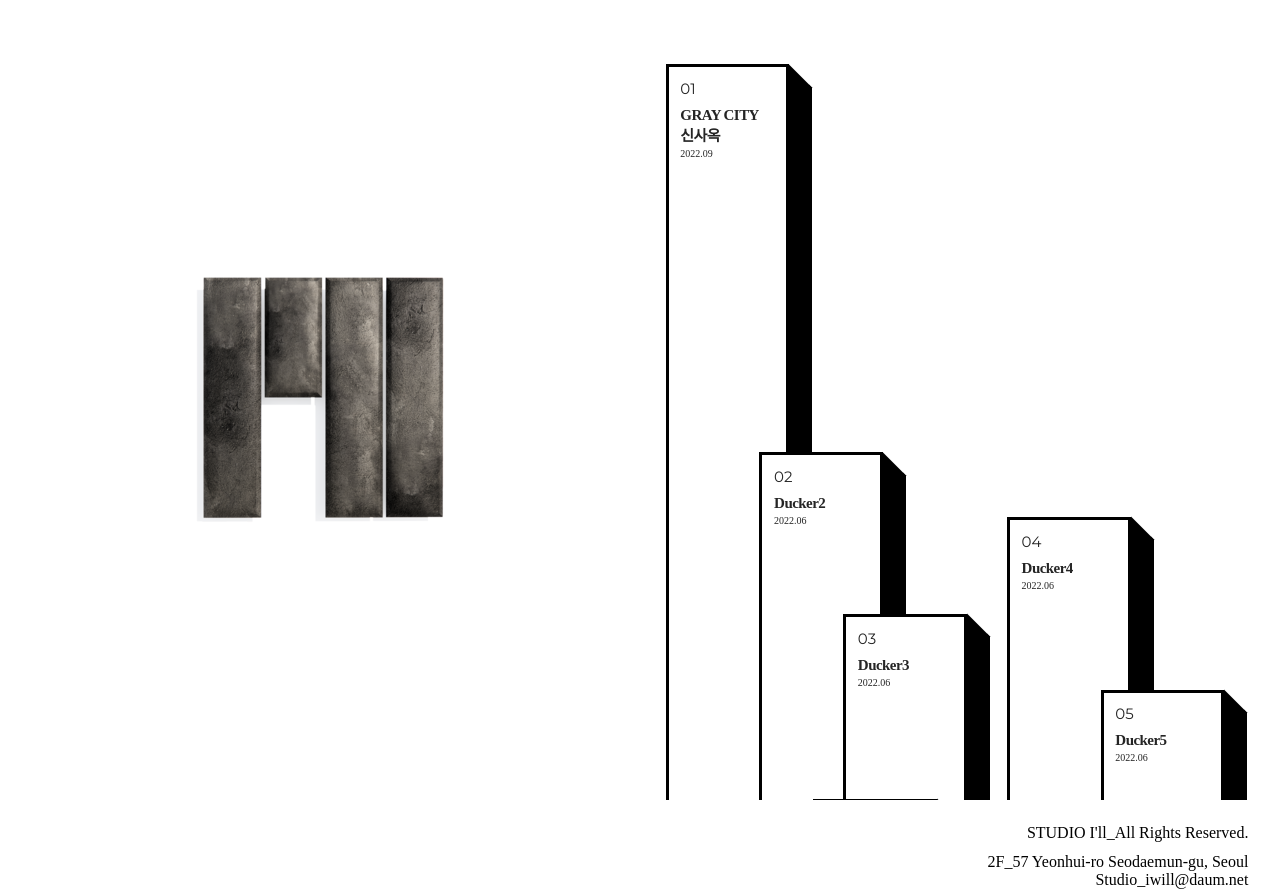
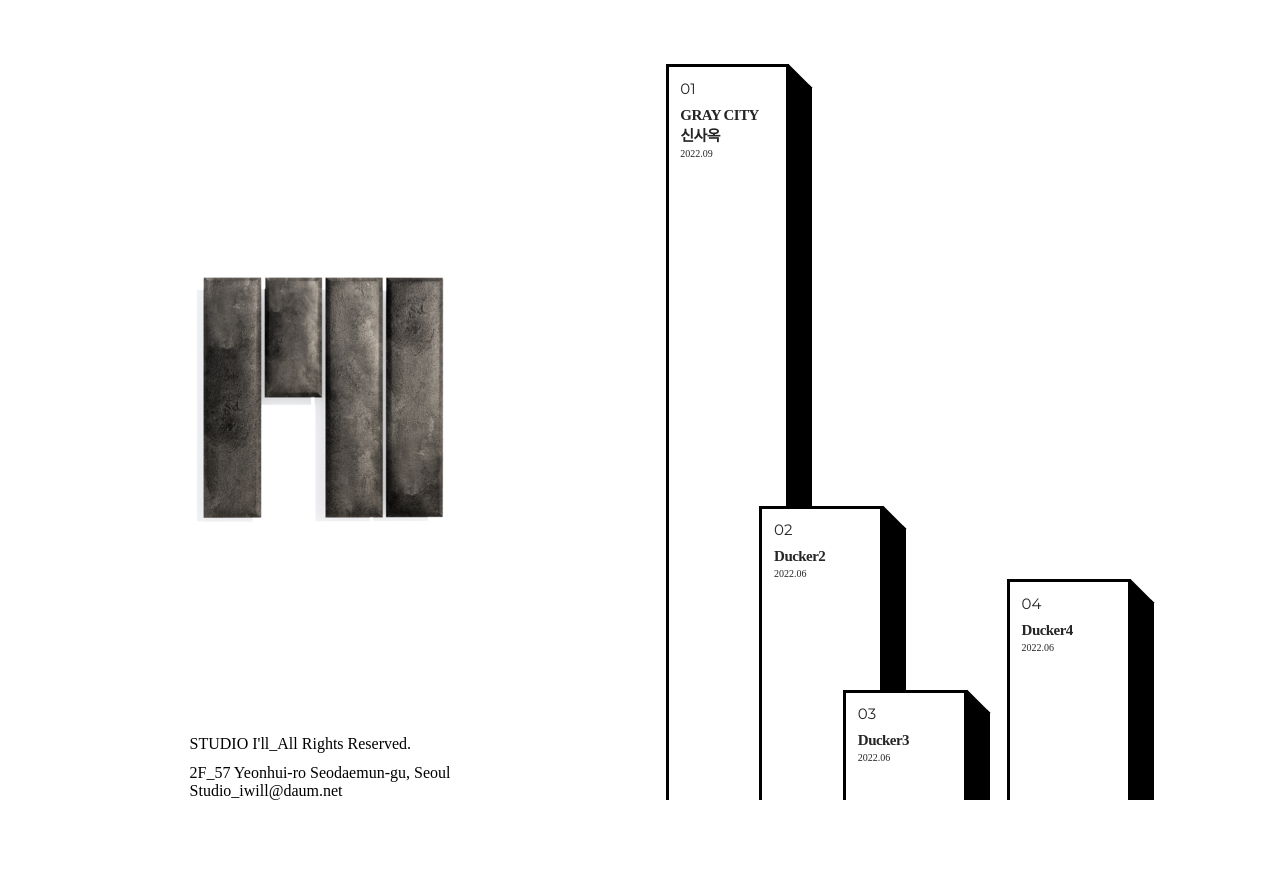
Before and after one commit to Hizini/studioiwill, a React (Create React App) app: page / in a window 1280 px wide. After the commit the page ends 800 px from the top, so only its background shows below. Built offline with nearby package versions, Linux system fonts and the light colour scheme; a web font is replaced by a local one.

Commit message:
- footer위치 수정 - 창문 간격 조정

```diff
--- a/src/Building/Building.scss
+++ b/src/Building/Building.scss
@@ -50,7 +50,7 @@
         border-right: 3px solid black;
 
         &.checked {
-			background: linear-gradient(black 25%, white 25% 50%, black 50% 75%, white 75% 100%);
+			background: linear-gradient(black 10%, white 10% 20%, black 20% 30%, white 30% 40%, black 40% 50%, white 50% 60%, black 60% 70%, white 70% 80%, black 80% 90%, white 90% 100%);
             background-size: 100% 30px;
         }
     }
--- a/src/Home/Home.js
+++ b/src/Home/Home.js
@@ -24,17 +24,14 @@ const Home = () => {
                         setShowDetail={setShowDetail}
                     />
                 ) : (
+                    <>
                         <div className="logo-area">
                             <img
                                 onClick={() => navigate("about")}
-                            src="images/studioiwill-main-logo.png"
+                                src="/images/studioiwill-main-logo.png"
                                 alt=""
                             />
                         </div>
-                )}
-            </div>
-            <div className="right">
-                <Projects showBuildingDetail={showBuildingDetail} />
                         <div className="footer">
                             <div className="company">
                                 STUDIO I'll_All Rights Reserved.
@@ -44,6 +41,11 @@ const Home = () => {
                             </div>
                             <div className="email">Studio_iwill@daum.net</div>
                         </div>
+                    </>
+                )}
+            </div>
+            <div className="right">
+                <Projects showBuildingDetail={showBuildingDetail} />
             </div>
         </div>
     );
--- a/src/Home/Home.scss
+++ b/src/Home/Home.scss
@@ -10,6 +10,7 @@
 		justify-content: center;
 		align-items: center;
 		overflow: auto;
+		position: relative;
 
 		.logo-area {
 			cursor: pointer;
@@ -31,10 +32,12 @@
 	}
 
 	.footer {
+		position: absolute;
+		bottom: 0;
 		font-family: 'NanumSquareNeoBold';
 		display: flex;
 		flex-direction: column;
-		align-items: flex-end;
+		align-items: flex-start;
 		padding: 3vh calc(2vw + 6px) 0;
 
 		.address {
--- a/src/Projects/Projects.js
+++ b/src/Projects/Projects.js
@@ -1,21 +1,66 @@
 import "./Projects.scss";
 import Building from "../Building/Building";
 import { projectData } from "../Data/Data";
-import { useEffect, useRef } from "react";
+import { useEffect, useRef, useState } from "react";
 
 const Projects = ({ showBuildingDetail }) => {
     const buildingRef = useRef(null);
+    // const interSectRef = useRef(null);
+    // const [arrLength, setArrLength] = useState(1);
+	// const [compHeight, setCompHeight] = useState();
+    // const options = {
+    //     root: null,
+    //     rootMargin: "20px",
+    //     threshold: 1.0,
+    // };
+
+    // const handleObserver = ([entries]) => {
+    //     if (entries.isIntersecting) {
+    //         setArrLength(arrLength + 1);
+    //     }
+    // };
+
+    // useEffect(() => {
+    //     const observer = new IntersectionObserver(handleObserver, options);
+    //     if (interSectRef.current) {
+    //         observer.observe(interSectRef.current);
+    //     }
+    //     return () => {
+    //         observer.disconnect();
+    //     };
+    // }, [handleObserver]);
 
     useEffect(() => {
         if (buildingRef.current) {
             buildingRef.current.scrollTop = 0;
+			// setCompHeight(buildingRef.current.offsetHeight)
         }
     }, []);
 
     return (
         <div className="studioiwill-projects-root-container">
             <div className="home-container">
-                <div className="studioiwill-back" ref={buildingRef}>
+                {/* {new Array(arrLength).fill().map((v, i) => {
+                    return (
+                        <div className="studioiwill-back" ref={buildingRef}>
+                            {projectData.data.map((data, index) => (
+                                <Building
+                                    showBuildingDetail={showBuildingDetail}
+                                    style={data.style}
+                                    number={data.number}
+                                    title={data.title}
+                                    date={data.date}
+                                    index={index}
+                                    key={index}
+                                    compHeight={compHeight}
+                                    arrLength={arrLength}
+                                    isFirst={i === 1}
+                                />
+                            ))}
+                        </div>
+                    );
+                })} */}
+				                <div className="studioiwill-back" ref={buildingRef}>
                     {projectData.data.map((data, index) => (
                         <Building
                             showBuildingDetail={showBuildingDetail}
@@ -28,6 +73,7 @@ const Projects = ({ showBuildingDetail }) => {
                         />
                     ))}
                 </div>
+                {/* <div ref={interSectRef} /> */}
             </div>
         </div>
     );
```
Lines whose indentation alone changed are shown as unchanged.
